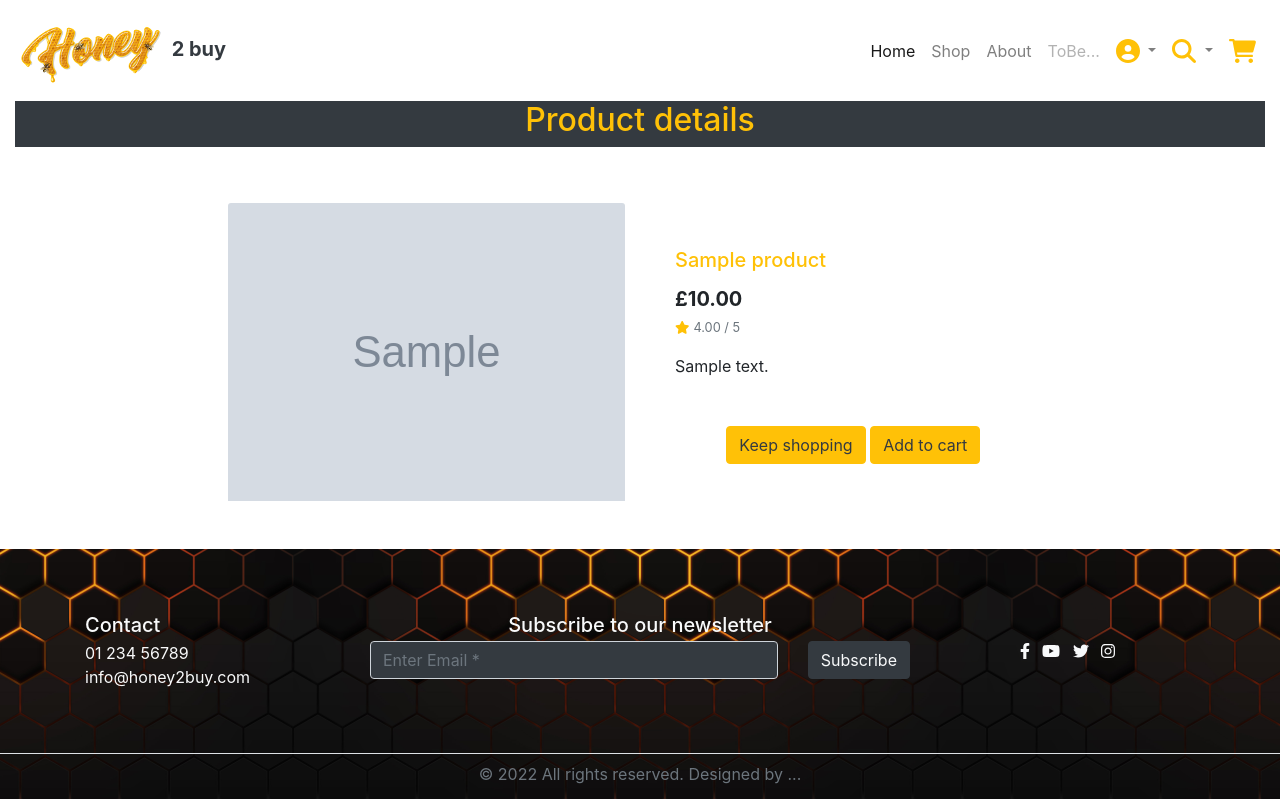
After one commit to ChrisT-CC/H2B-PP5-ecommerce, a Django app: page /products/1 in a window 1280 px wide. The commit adds this page. Run offline with Django 3.2, Linux system fonts and the light colour scheme; tables that the repository leaves empty hold one stand-in row (values such as "Sample post"); grey boxes marked "Sample" are stand-in pictures; some libraries are stand-ins or nearby versions.

Commit message:
Add product details and functionality

```diff
--- /dev/null
+++ b/products/templates/products/product_detail.html
@@ -0,0 +1,64 @@
+{% extends "base.html" %}
+{% load static %}
+
+{% block content %}
+<!-- page title -->
+<div class="container-fluid">
+    <div class="row">
+        <div class="col text-center text-warning">
+            <h2 class=" bg-dark pb-2">Product details</h2>
+        </div>
+    </div>
+</div>
+<div class="container-fluid">
+    <div class="row align-items-center">
+        <!-- product image -->
+        <div class="col-12 col-md-6 col-lg-4 offset-lg-2">
+            <div class="image-container my-5">
+                {% if product.image %}
+                    <img class="card-img-top img-fluid" src="{{ product.image.url }}" alt="{{ product.name }}">
+                {% else %}
+                    <img class="card-img-top img-fluid" src="{{ MEDIA_URL }}noimage.png" alt="{{ product.name }}">
+                {% endif %}
+            </div>
+        </div>
+        <!-- products details -->
+        <div class="col-12 col-md-6 col-lg-4">
+            <div class="card border-0">
+                <div class="card-body">
+                <h5 class="card-title text-warning">{{ product.name }}</h5>
+                <p class="lead mb-0 text-left font-weight-bold">£{{ product.price }}</p>
+                {% if product.rating %}
+                    <small class="text-muted"><i class="fas fa-star mr-1 text-warning"></i>{{ product.rating }} / 5</small>
+                {% else %}
+                    <small class="text-muted">No Rating</small>
+                {% endif %}
+                {% if product.quantity == 0 %}
+                    <p><small class="text-danger">Out of stock</small></p>
+                {% endif %}
+                <p class="mt-3">{{ product.description }}</p>
+                </div>
+                <div class="card-footer bg-white border-0 text-center">
+                    <a href="{% url 'products' %}" class="btn btn-warning text-dark">Keep shopping</a>
+                    {% if product.quantity > 0 %}
+                        <a href="#" class="btn btn-warning text-dark">Add to cart</a>
+                    {% endif %}
+                </div>
+            </div>
+            <!-- <div class="mb-5 mt-md-5">
+                <h2 class="text-warning">{{ product.name }}</h2>
+                <p class="lead mb-0 text-left font-weight-bold">£{{ product.price }}</p>
+                {% if product.rating %}
+                    <small class="text-muted"><i class="fas fa-star mr-1 text-warning"></i>{{ product.rating }} / 5</small>
+                {% else %}
+                    <small class="text-muted">No Rating</small>
+                {% endif %}
+                {% if product.quantity == 0 %}
+                    <p><small class="text-danger">Out of stock</small></p>
+                {% endif %}
+                <p class="mt-3">{{ product.description }}</p>
+            </div> -->
+        </div>
+    </div>
+</div>
+{% endblock %}
--- a/products/templates/products/products.html
+++ b/products/templates/products/products.html
@@ -20,11 +20,11 @@
                     <div class="col-sm-6 col-md-6 col-lg-4 col-xl-3">
                         <div class="card h-100 border-0">
                             {% if product.image %}
-                                <a href="">
+                                <a href="{% url 'product_detail' product.id %}">
                                     <img class="card-img-top img-fluid" src="{{ product.image.url }}" alt="{{ product.name }}">
                                 </a>
                             {% else %}
-                                <a href="">
+                                <a href="{% url 'product_detail' product.id %}">
                                     <img class="card-img-top img-fluid" src="{{ MEDIA_URL }}noimage.png"
                                         alt="{{ product.name }}">
                                 </a>
--- a/products/urls.py
+++ b/products/urls.py
@@ -3,5 +3,6 @@ from django.urls import path
 from . import views
 
 urlpatterns = [
-     path('', views.all_products, name='products')
+    path('', views.all_products, name='products'),
+    path('<product_id>', views.product_detail, name='product_detail'),
 ]
--- a/products/views.py
+++ b/products/views.py
@@ -1,5 +1,5 @@
 """ Products app views file """
-from django.shortcuts import render
+from django.shortcuts import render, get_object_or_404
 from .models import Product
 
 
@@ -13,3 +13,15 @@ def all_products(request):
     }
 
     return render(request, 'products/products.html', context)
+
+
+def product_detail(request, product_id):
+    """ A view to show individual product details """
+
+    product = get_object_or_404(Product, pk=product_id)
+
+    context = {
+        'product': product,
+    }
+
+    return render(request, 'products/product_detail.html', context)
--- a/templates/includes/footer.html
+++ b/templates/includes/footer.html
@@ -1,5 +1,5 @@
 <footer class="bg-dark">
-    <div class="py-5 border-bottom border-gray-700">
+    <div class="py-5 border-bottom">
         <div class="container">
             <div class="row py-3">
                 <!-- Contact -->
```
